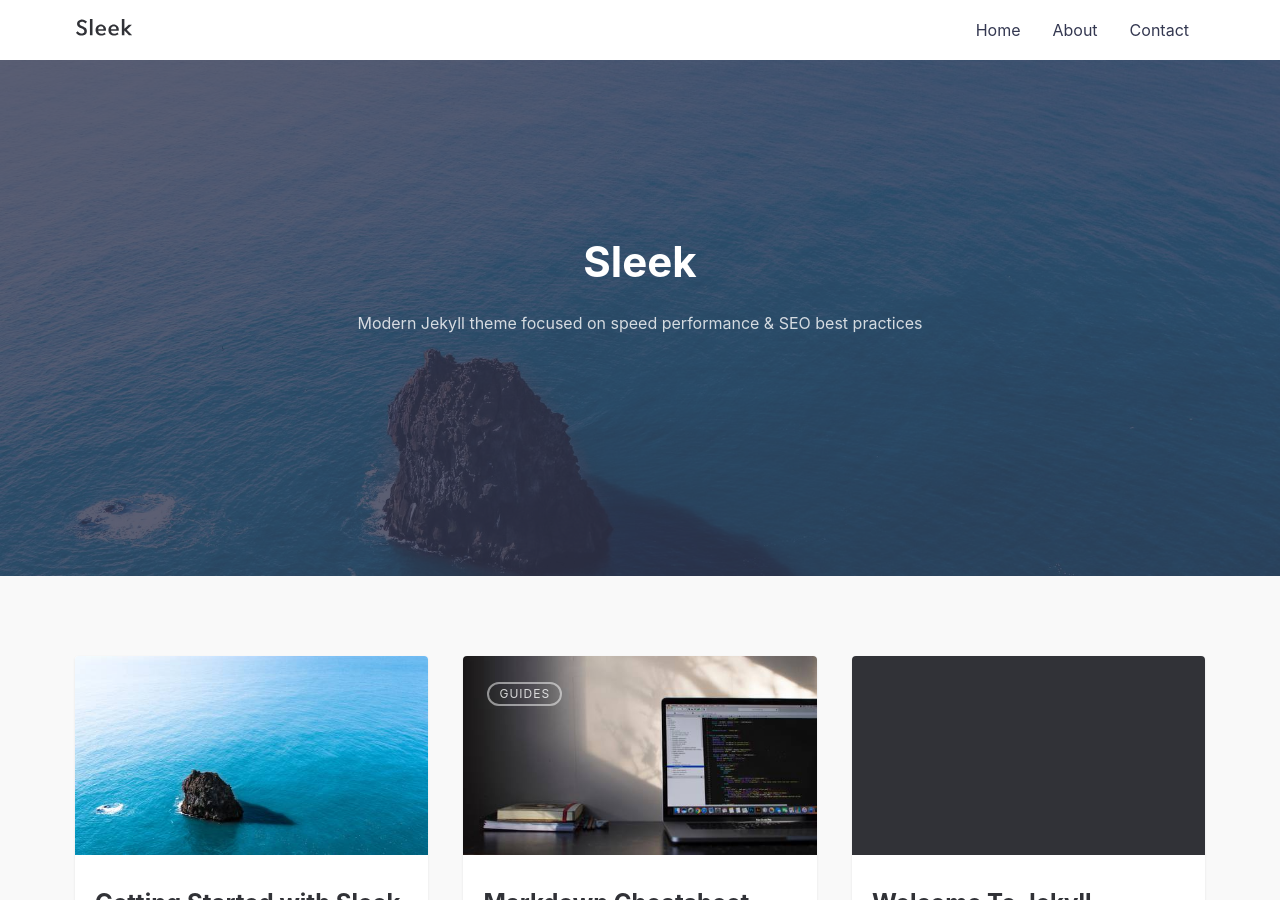
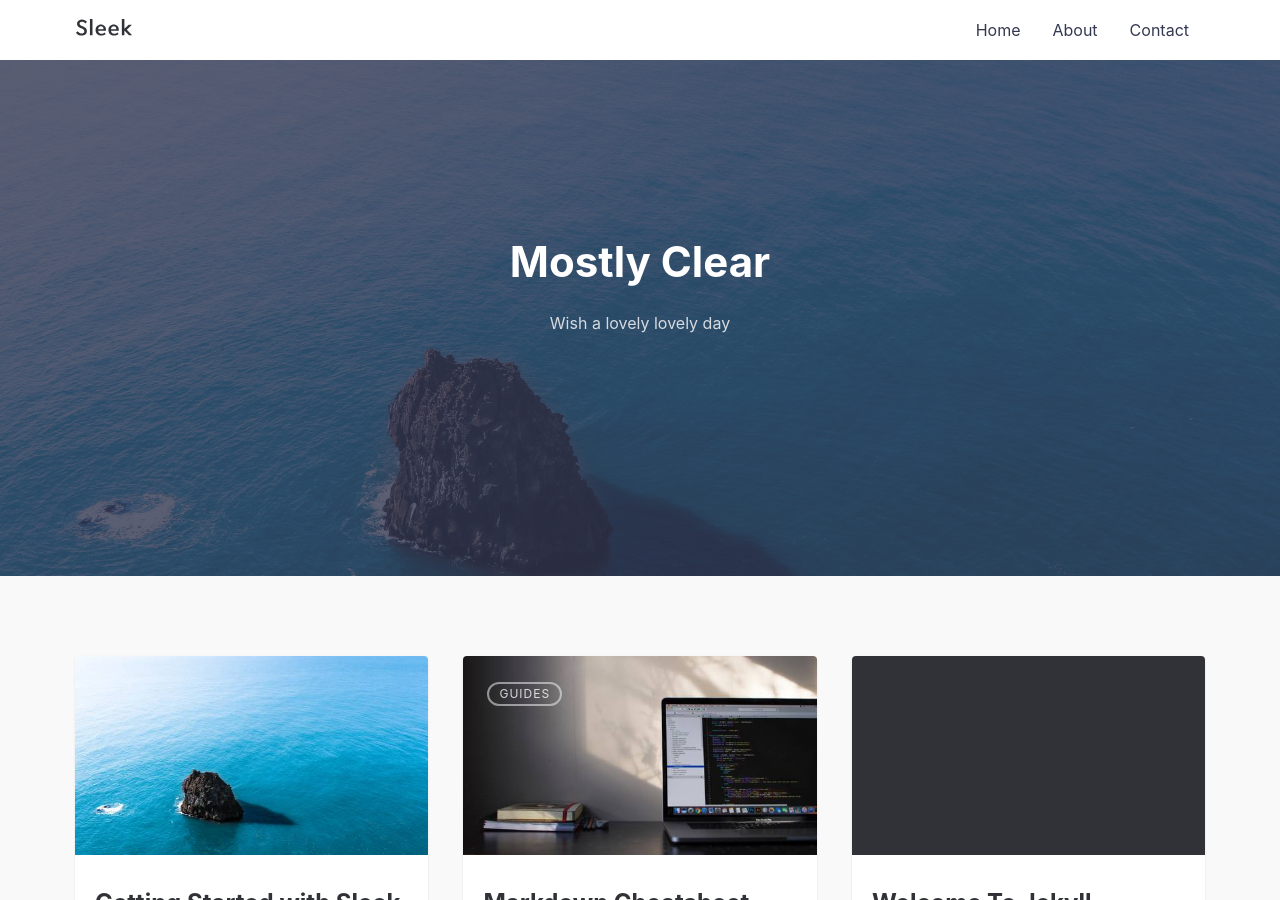
Before and after one commit to Colawithrain/Mostly_Clear, a Jekyll site: the page built from index.md, in a window 1280 px wide and 900 px high. Built offline with Jekyll 4.4.1, drawn with Linux system fonts in a browser that asks for light colours; some of the changed text lies outside the part shown.

Commit message:
Update _config.yml

```diff
--- a/_config.yml
+++ b/_config.yml
@@ -1,5 +1,5 @@
 # SITE CONFIGURATION
-title: Sleek # your site title
+title: Mostly Clear # your site title
 author: GitHub User # You :P
 description: > # Meta description of Homepage
   Write an awesome description for your new site here. You can edit this
@@ -26,7 +26,7 @@ navigation: # Navigation links
   - {name: 'Contact', link: '/contact'}
 
 tagline: >
-  Modern Jekyll theme focused on speed performance &amp; SEO best practices
+  Wish a lovely lovely day
 
 hero_img: posts/sleek_lg.jpg # Main background image: use the path from /assets/img/ => This will output /assets/img/posts/sleek_lg.jpg
 
```
